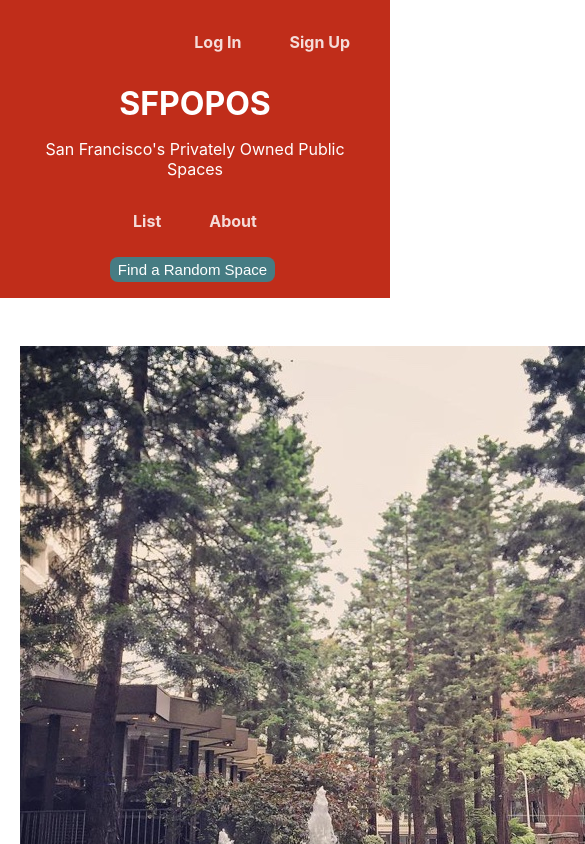
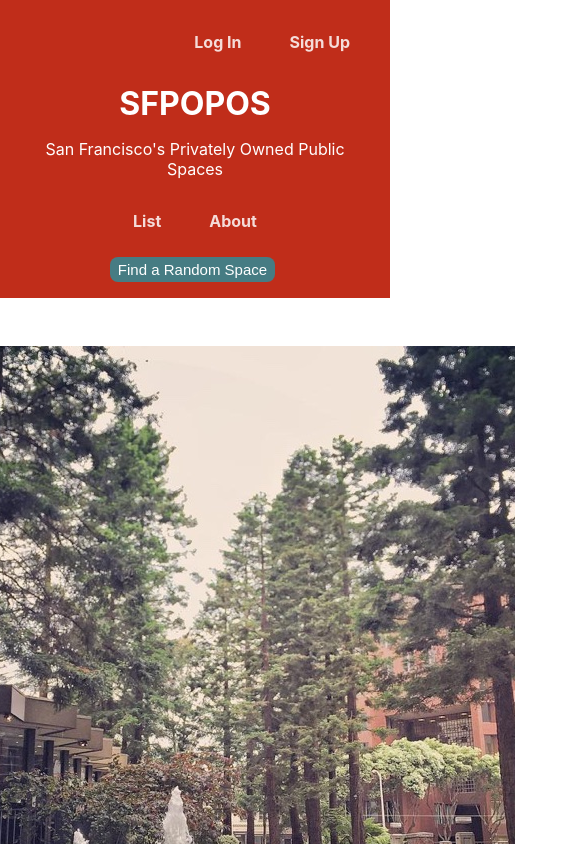
Before and after one commit to idev74/sfpopos, a React (Create React App) app: page /#/details/0 in a window 390 px wide. Shown: the top 844 px of the page, 585 px wide, since content can reach past the window. Built offline with nearby package versions, Linux system fonts and the light colour scheme.

Commit message:
fixed detail image centering

```diff
--- a/src/components/POPOSDetails/POPOSDetails.css
+++ b/src/components/POPOSDetails/POPOSDetails.css
@@ -40,10 +40,6 @@
 	.POPOSDetails .POPOSDetails-info {
 		text-align: center;
 	}
-
-    .image {
-        width: 100%;
-    }
 }
 
 @media only screen and (max-width: 960px) {
@@ -57,8 +53,4 @@
 	.POPOSDetails .POPOSDetails-info {
 		text-align: center;
 	}
-
-	.POPOSDetails-image {
-		width: 90%
-	}
 }
```
